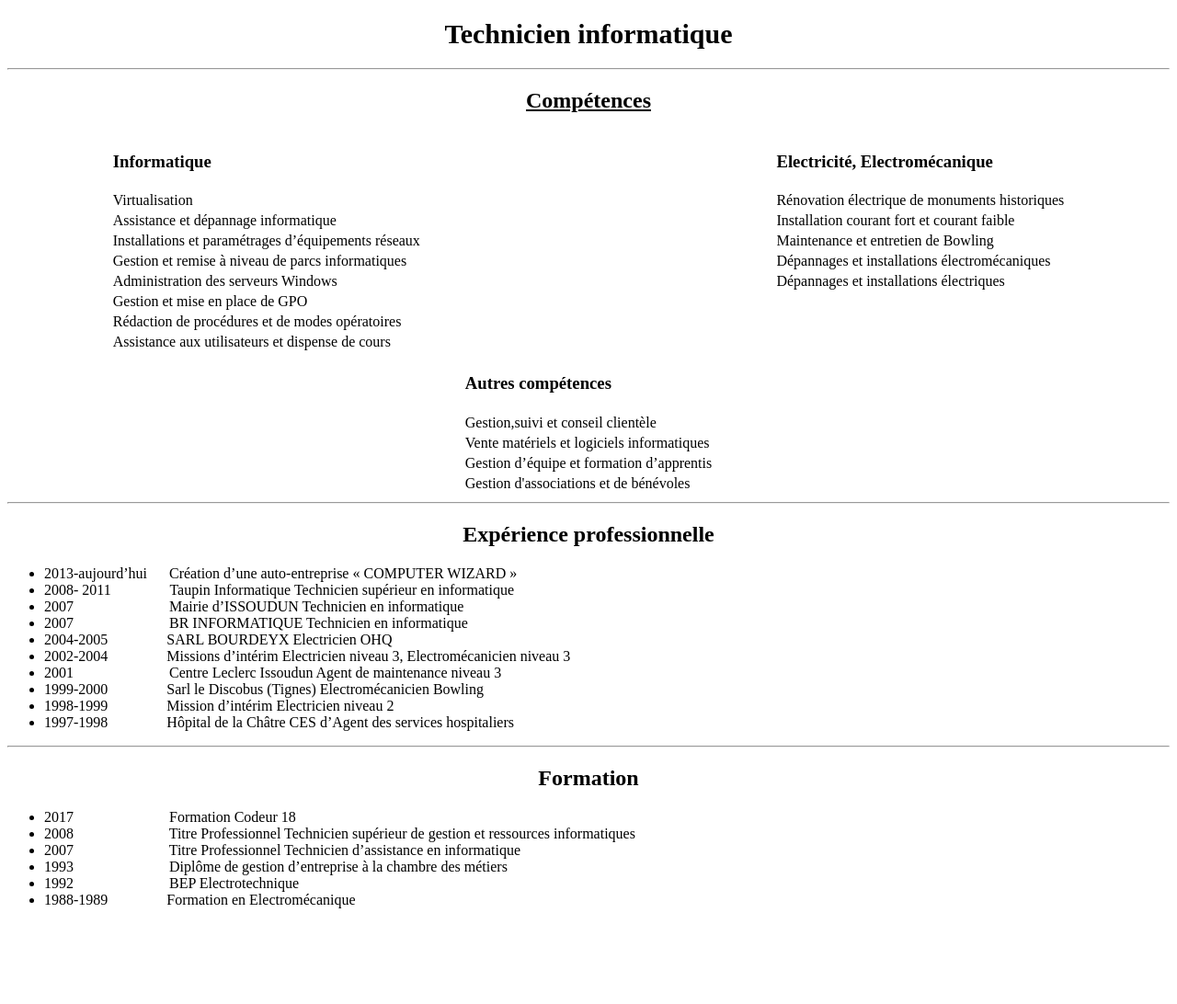
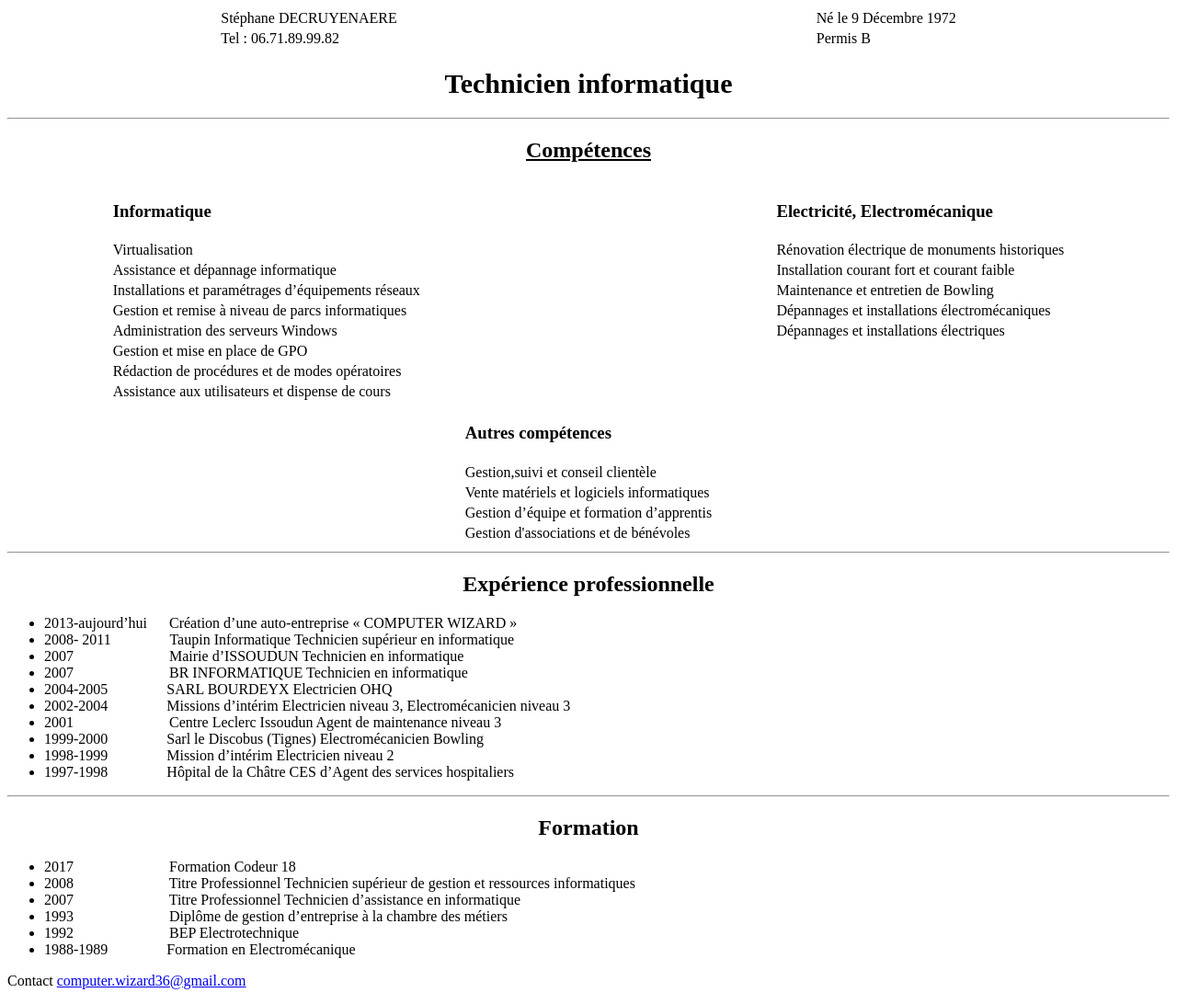
Before and after one commit to StephDecru/semaine2, a plain HTML site: page Mon CV/index.html in a window 1280 px wide. Shown: the whole page at 92% size. Before the commit the page ends 1004 px from the top, so only its background shows below. Drawn offline with Linux system fonts and the light colour scheme.

Commit message:
semaine2 v2.2

```diff
--- a/Mon CV/index.html
+++ b/Mon CV/index.html
@@ -1,5 +1,5 @@
 <!DOCTYPE html>
-<html>
+<html lang="fr">
 	<head>
 		<meta charset="utf-8">
 
@@ -7,6 +7,30 @@
 	</head>
 	<body>
 		<main style="font-family:Times New Roman">
+			<center>
+				<table>
+					<tr>
+						<td>
+							Stéphane DECRUYENAERE
+						</td>
+						<td>
+							<FONT color="white">&emsp;&emsp;&emsp;&emsp;&emsp;&emsp;&emsp;&emsp;&emsp;&emsp;&emsp;&emsp;&emsp;&emsp;&emsp;&emsp;&emsp;&emsp;&emsp;&emsp;&emsp;&emsp;&emsp;&emsp;&emsp;&emsp;&emsp;&emsp;</FONT>
+						</td>
+						<td>
+							Né le 9 Décembre 1972
+						</td>
+					</tr>
+					<tr>
+						<td>
+							Tel : 06.71.89.99.82
+						</td>
+						<td></td>
+						<td>
+							Permis B
+						</td>
+					</tr>
+				</table>
+			</center>
 			<h1 style="font-size:30px;text-align:center">Technicien informatique</h1>
 				<hr />
 				<h2 style="text-align:center"><u>Compétences</u></h2>
@@ -176,6 +200,11 @@
 		</main>
 
 	<body>
+		<footer>
+			<p>
+				Contact <a href="mailto:computer.wizard36@gmail.com"> computer.wizard36@gmail.com</a>
+			</p>
+		</footer>
 
 
 </html>
```
